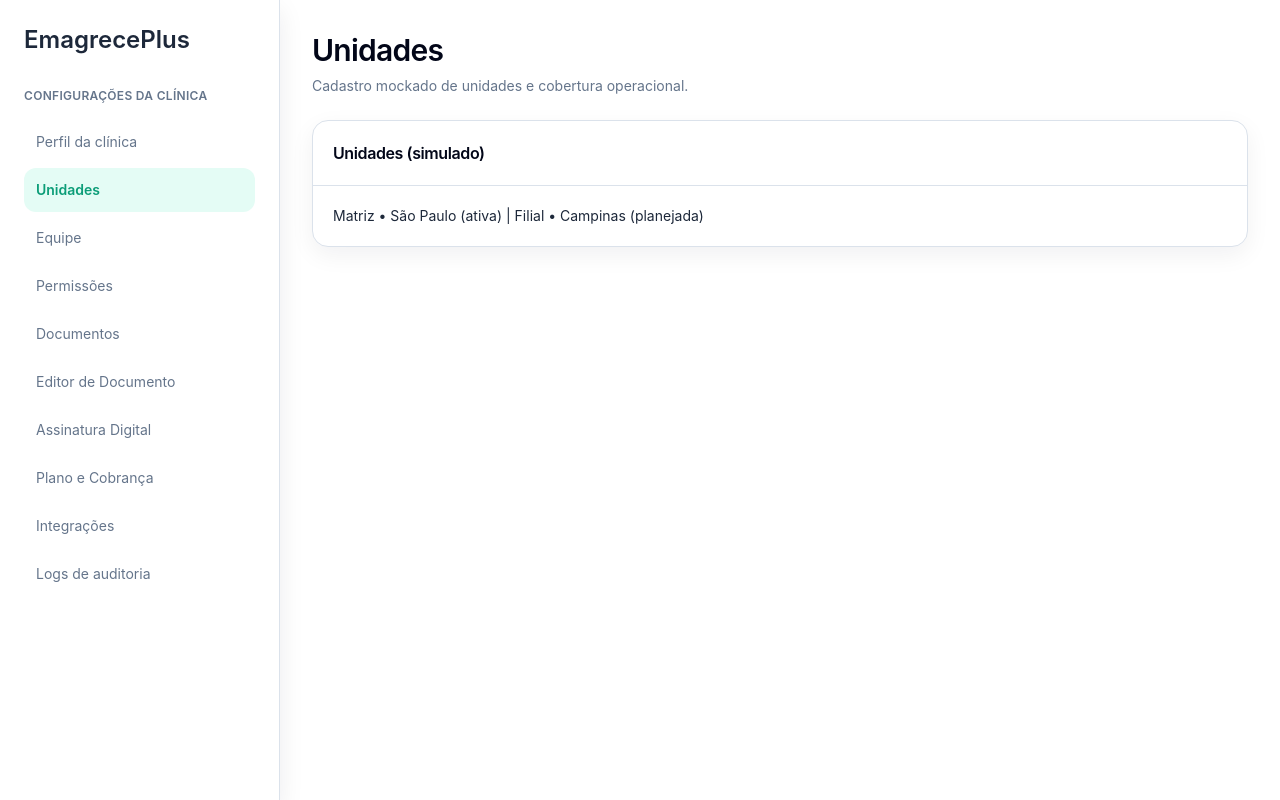
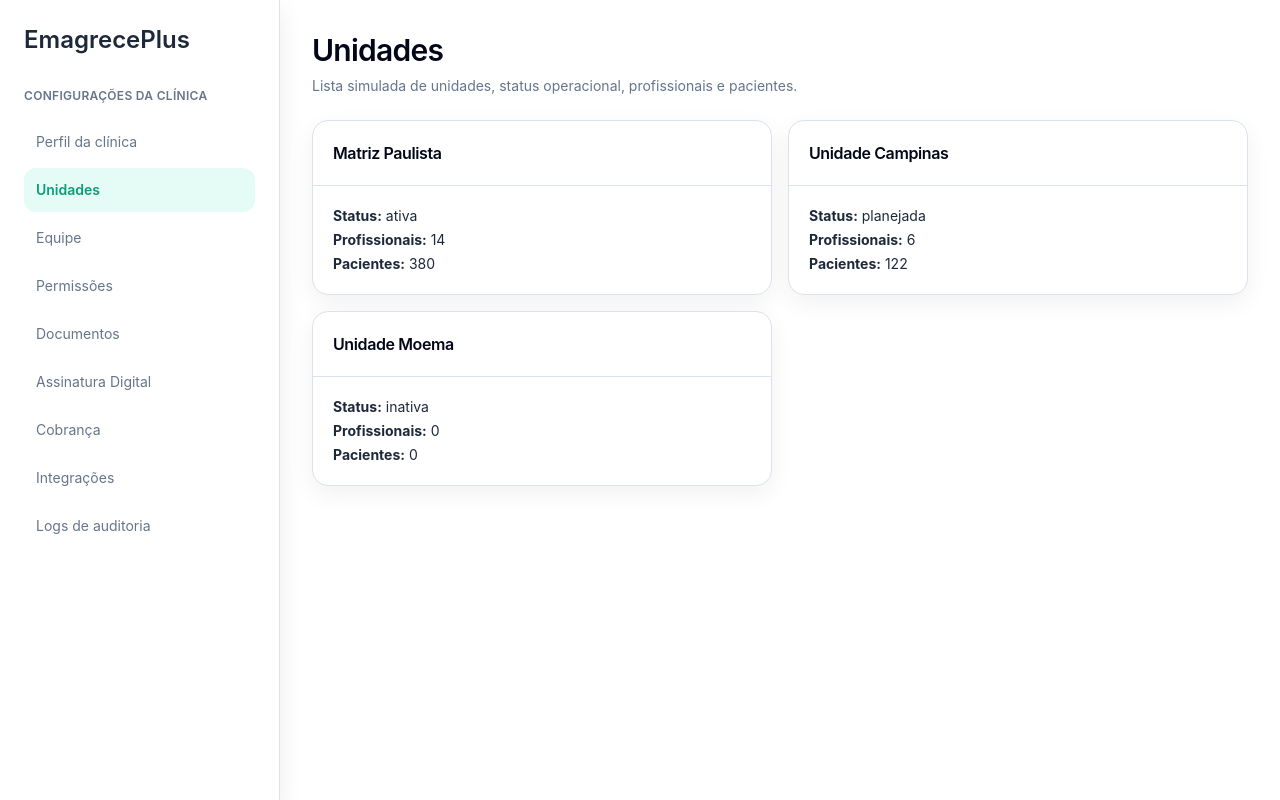
Before and after one commit to erickfroes/emagreceplus-ui-blueprint, a Next.js app: page /settings/units in a window 1280 px wide. Built offline with nearby package versions, Linux system fonts and the light colour scheme.

Commit message:
feat(settings): complete clinic config and harmonize settings routes

```diff
--- a/src/app/settings/audit-logs/page.tsx
+++ b/src/app/settings/audit-logs/page.tsx
@@ -5,9 +5,10 @@ import { EmptyState } from "@/components/ui/EmptyState";
 import { ErrorState } from "@/components/ui/ErrorState";
 import { ForbiddenState } from "@/components/ui/ForbiddenState";
 import { LoadingState } from "@/components/ui/LoadingState";
+import { settingsAuditLogsMock } from "@/data/mock/settings.mock";
 import { resolveUiState } from "@/data/mock/ui-states";
 
 export default async function SettingsAuditLogsPage({ searchParams }: { searchParams?: Promise<{ state?: string }> }) {
   const s = resolveUiState((await searchParams)?.state);
-  return <SettingsShell active="Logs de auditoria"><PageHeader title="Logs de auditoria" description="Rastreamento simulado de atividades administrativas." />{s==="loading"&&<LoadingState title="Carregando logs"/>}{s==="empty"&&<EmptyState title="Nenhum evento encontrado"/>}{s==="error"&&<ErrorState title="Falha ao carregar logs"/>}{s==="forbidden"&&<ForbiddenState title="Acesso restrito aos logs"/>}{s==="default"&&<Card><CardHeader><CardTitle>Últimos eventos (simulado)</CardTitle></CardHeader><CardContent className="text-sm">02/05/2026 09:13 • atualização de timezone • admin@emagreceplus.app</CardContent></Card>}</SettingsShell>;
+  return <SettingsShell active="Logs de auditoria"><PageHeader title="Logs de auditoria" description="Eventos administrativos simulados para rastreabilidade." />{s==="loading"&&<LoadingState title="Carregando logs"/>}{s==="empty"&&<EmptyState title="Nenhum evento encontrado"/>}{s==="error"&&<ErrorState title="Falha ao carregar logs"/>}{s==="forbidden"&&<ForbiddenState title="Acesso restrito aos logs"/>}{s==="default"&&<Card><CardHeader><CardTitle>Últimos eventos (simulado)</CardTitle></CardHeader><CardContent className="space-y-2 text-sm">{settingsAuditLogsMock.map((l)=><p key={l.at+l.actor}>{l.at} • {l.action} • {l.actor}</p>)}</CardContent></Card>}</SettingsShell>;
 }
--- a/src/app/settings/billing/page.tsx
+++ b/src/app/settings/billing/page.tsx
@@ -1,22 +1,14 @@
 import { SettingsShell } from "@/components/layout/SettingsShell";
 import { PageHeader } from "@/components/ui/PageHeader";
 import { Card, CardContent, CardHeader, CardTitle } from "@/components/ui/Card";
+import { EmptyState } from "@/components/ui/EmptyState";
+import { ErrorState } from "@/components/ui/ErrorState";
+import { ForbiddenState } from "@/components/ui/ForbiddenState";
+import { LoadingState } from "@/components/ui/LoadingState";
+import { settingsBillingMock } from "@/data/mock/settings.mock";
+import { resolveUiState } from "@/data/mock/ui-states";
 
-export default function SettingsBillingPage() {
-  return (
-    <SettingsShell active="Plano e Cobrança">
-      <PageHeader
-        title="Plano e Cobrança"
-        description="Módulo administrativo em fase UI-only / integração futura."
-      />
-      <Card>
-        <CardHeader>
-          <CardTitle>Status de cobrança SaaS</CardTitle>
-        </CardHeader>
-        <CardContent className="text-sm text-muted-foreground">
-          Plano atual simulado: Growth • Renovação simulada: 15/05/2026 • Gateway de cobrança: <strong>não configurado (simulado)</strong>.
-        </CardContent>
-      </Card>
-    </SettingsShell>
-  );
+export default async function SettingsBillingPage({ searchParams }: { searchParams?: Promise<{ state?: string }> }) {
+  const s = resolveUiState((await searchParams)?.state);
+  return <SettingsShell active="Cobrança"><PageHeader title="Plano e Cobrança" description="Módulo administrativo em UI-only com gateway planejado." />{s==="loading"&&<LoadingState title="Carregando cobrança"/>}{s==="empty"&&<EmptyState title="Sem plano ativo" actionLabel="Selecionar plano"/>}{s==="error"&&<ErrorState title="Falha ao carregar cobrança"/>}{s==="forbidden"&&<ForbiddenState title="Acesso restrito à cobrança"/>}{s==="default"&&<Card><CardHeader><CardTitle>Status de cobrança SaaS</CardTitle></CardHeader><CardContent className="text-sm text-muted-foreground">Plano atual: {settingsBillingMock.currentPlan} • Renovação: {settingsBillingMock.renewalDate} • Gateway: <strong>{settingsBillingMock.gatewayStatus}</strong>.</CardContent></Card>}</SettingsShell>;
 }
--- a/src/app/settings/integrations/page.tsx
+++ b/src/app/settings/integrations/page.tsx
@@ -5,9 +5,10 @@ import { EmptyState } from "@/components/ui/EmptyState";
 import { ErrorState } from "@/components/ui/ErrorState";
 import { ForbiddenState } from "@/components/ui/ForbiddenState";
 import { LoadingState } from "@/components/ui/LoadingState";
+import { settingsIntegrationsMock } from "@/data/mock/settings.mock";
 import { resolveUiState } from "@/data/mock/ui-states";
 
 export default async function SettingsIntegrationsPage({ searchParams }: { searchParams?: Promise<{ state?: string }> }) {
   const s = resolveUiState((await searchParams)?.state);
-  return <SettingsShell active="Integrações"><PageHeader title="Integrações" description="Painel de integrações planejadas sem chamadas reais." />{s==="loading"&&<LoadingState title="Carregando integrações"/>}{s==="empty"&&<EmptyState title="Sem integrações listadas"/>}{s==="error"&&<ErrorState title="Falha ao carregar integrações"/>}{s==="forbidden"&&<ForbiddenState title="Acesso restrito às integrações"/>}{s==="default"&&<div className="grid gap-4 md:grid-cols-2"><Card><CardHeader><CardTitle>D4Sign</CardTitle></CardHeader><CardContent className="text-sm text-muted-foreground">Provider planejado para assinatura digital. Status atual: <strong>não configurado (simulado)</strong>.</CardContent></Card><Card><CardHeader><CardTitle>Asaas</CardTitle></CardHeader><CardContent className="text-sm text-muted-foreground">Integração planejada para cobrança SaaS. Status atual: <strong>não configurado (simulado)</strong>.</CardContent></Card></div>}</SettingsShell>;
+  return <SettingsShell active="Integrações"><PageHeader title="Integrações" description="D4Sign e Asaas planejados com status simulado, sem chamadas reais." />{s==="loading"&&<LoadingState title="Carregando integrações"/>}{s==="empty"&&<EmptyState title="Sem integrações listadas"/>}{s==="error"&&<ErrorState title="Falha ao carregar integrações"/>}{s==="forbidden"&&<ForbiddenState title="Acesso restrito às integrações"/>}{s==="default"&&<div className="grid gap-4 md:grid-cols-2">{settingsIntegrationsMock.map((i)=><Card key={i.provider}><CardHeader><CardTitle>{i.provider}</CardTitle></CardHeader><CardContent className="text-sm text-muted-foreground">{i.purpose}. Status atual: <strong>{i.status}</strong>.</CardContent></Card>)}</div>}</SettingsShell>;
 }
--- a/src/app/settings/permissions/page.tsx
+++ b/src/app/settings/permissions/page.tsx
@@ -5,6 +5,7 @@ import { ErrorState } from "@/components/ui/ErrorState";
 import { ForbiddenState } from "@/components/ui/ForbiddenState";
 import { LoadingState } from "@/components/ui/LoadingState";
 import { PageHeader } from "@/components/ui/PageHeader";
+import { settingsPermissionsMock } from "@/data/mock/settings.mock";
 import { resolveUiState } from "@/data/mock/ui-states";
 
-export default async function SettingsPermissionsPage({ searchParams }: { searchParams?: Promise<{ state?: string }> }) { const s=resolveUiState((await searchParams)?.state); return <SettingsShell active="Permissões"><PageHeader title="Permissões" description="Matriz de acesso por função em estado simulado." />{s==="loading"&&<LoadingState title="Carregando permissões"/>}{s==="empty"&&<EmptyState title="Sem regras aplicadas" actionLabel="Aplicar política"/>}{s==="error"&&<ErrorState title="Falha ao carregar permissões"/>}{s==="forbidden"&&<ForbiddenState title="Acesso restrito às permissões"/>}{s==="default"&&<Card><CardHeader><CardTitle>Matriz (simulada)</CardTitle></CardHeader><CardContent className="text-sm">Admin: total • Nutricionista: pacientes e planos • Recepção: agenda e check-in</CardContent></Card>}</SettingsShell>; }
+export default async function SettingsPermissionsPage({ searchParams }: { searchParams?: Promise<{ state?: string }> }) { const s=resolveUiState((await searchParams)?.state); return <SettingsShell active="Permissões"><PageHeader title="Permissões" description="Matriz simulada de papéis e permissões." />{s==="loading"&&<LoadingState title="Carregando permissões"/>}{s==="empty"&&<EmptyState title="Sem regras aplicadas" actionLabel="Aplicar política"/>}{s==="error"&&<ErrorState title="Falha ao carregar permissões"/>}{s==="forbidden"&&<ForbiddenState title="Acesso restrito às permissões"/>}{s==="default"&&<Card><CardHeader><CardTitle>Matriz de acesso</CardTitle></CardHeader><CardContent className="space-y-2 text-sm">{settingsPermissionsMock.map((p)=><p key={p.permission}>{p.permission} • Admin {p.admin?"✅":"—"} • Nutri {p.nutricionista?"✅":"—"} • Recepção {p.recepcao?"✅":"—"}</p>)}</CardContent></Card>}</SettingsShell>; }
--- a/src/app/settings/profile/page.tsx
+++ b/src/app/settings/profile/page.tsx
@@ -22,7 +22,7 @@ export default async function SettingsProfilePage({ searchParams }: { searchPara
       {state === "default" ? (
         <div className="grid gap-4 lg:grid-cols-2">
           <Card><CardHeader><CardTitle>Dados públicos</CardTitle></CardHeader><CardContent className="space-y-2 text-sm"><p><strong>Razão social:</strong> {clinicSettingsProfileMock.publicInfo.legalName}</p><p><strong>Nome fantasia:</strong> {clinicSettingsProfileMock.publicInfo.tradeName}</p><p><strong>Website:</strong> {clinicSettingsProfileMock.publicInfo.website}</p><p><strong>E-mail:</strong> {clinicSettingsProfileMock.publicInfo.contactEmail}</p><p><strong>Telefone:</strong> {clinicSettingsProfileMock.publicInfo.contactPhone}</p></CardContent></Card>
-          <Card><CardHeader><CardTitle>Dados fiscais</CardTitle></CardHeader><CardContent className="space-y-2 text-sm"><p><strong>Documento:</strong> {clinicSettingsProfileMock.fiscalInfo.document}</p><p><strong>Inscrição municipal:</strong> {clinicSettingsProfileMock.fiscalInfo.municipalRegistration}</p><p><strong>Endereço fiscal:</strong> {clinicSettingsProfileMock.fiscalInfo.address}</p></CardContent></Card>
+          <Card><CardHeader><CardTitle>Dados fiscais</CardTitle></CardHeader><CardContent className="space-y-2 text-sm"><p><strong>CNPJ:</strong> {clinicSettingsProfileMock.fiscalInfo.cnpj}</p><p><strong>Inscrição municipal:</strong> {clinicSettingsProfileMock.fiscalInfo.municipalRegistration}</p><p><strong>Endereço fiscal:</strong> {clinicSettingsProfileMock.fiscalInfo.address}</p></CardContent></Card>
           <Card><CardHeader><CardTitle>Identidade visual</CardTitle></CardHeader><CardContent className="space-y-2 text-sm"><p><strong>Cor primária:</strong> {clinicSettingsProfileMock.branding.primaryColor}</p><p><strong>Cor secundária:</strong> {clinicSettingsProfileMock.branding.secondaryColor}</p><p><strong>Logo:</strong> {clinicSettingsProfileMock.branding.logoUrl} (simulado)</p></CardContent></Card>
           <Card><CardHeader><CardTitle>Timezone & preview documental</CardTitle></CardHeader><CardContent className="space-y-2 text-sm"><p><strong>Timezone operacional:</strong> {clinicSettingsProfileMock.timezone}</p><p><strong>Template:</strong> {clinicSettingsProfileMock.documentPreview.title}</p><p><strong>Última atualização:</strong> {clinicSettingsProfileMock.documentPreview.updatedAt}</p><p><strong>Status:</strong> {clinicSettingsProfileMock.documentPreview.status}</p></CardContent></Card>
         </div>
--- a/src/app/settings/team/page.tsx
+++ b/src/app/settings/team/page.tsx
@@ -5,6 +5,7 @@ import { ErrorState } from "@/components/ui/ErrorState";
 import { ForbiddenState } from "@/components/ui/ForbiddenState";
 import { LoadingState } from "@/components/ui/LoadingState";
 import { PageHeader } from "@/components/ui/PageHeader";
+import { settingsTeamInvitesMock, settingsTeamMembersMock } from "@/data/mock/settings.mock";
 import { resolveUiState } from "@/data/mock/ui-states";
 
-export default async function SettingsTeamPage({ searchParams }: { searchParams?: Promise<{ state?: string }> }) { const s=resolveUiState((await searchParams)?.state); return <SettingsShell active="Equipe"><PageHeader title="Equipe" description="Membros e papéis clínicos em modo UI-only." />{s==="loading"&&<LoadingState title="Carregando equipe"/>}{s==="empty"&&<EmptyState title="Sem membros na equipe" actionLabel="Convidar membro"/>}{s==="error"&&<ErrorState title="Falha ao carregar equipe"/>}{s==="forbidden"&&<ForbiddenState title="Acesso restrito à equipe"/>}{s==="default"&&<Card><CardHeader><CardTitle>Equipe (simulado)</CardTitle></CardHeader><CardContent className="text-sm">3 nutricionistas • 1 recepção • 1 coordenação</CardContent></Card>}</SettingsShell>; }
+export default async function SettingsTeamPage({ searchParams }: { searchParams?: Promise<{ state?: string }> }) { const s=resolveUiState((await searchParams)?.state); return <SettingsShell active="Equipe"><PageHeader title="Equipe" description="Usuários, convites e papéis com dados simulados." />{s==="loading"&&<LoadingState title="Carregando equipe"/>}{s==="empty"&&<EmptyState title="Sem membros na equipe" actionLabel="Convidar membro"/>}{s==="error"&&<ErrorState title="Falha ao carregar equipe"/>}{s==="forbidden"&&<ForbiddenState title="Acesso restrito à equipe"/>}{s==="default"&&<div className="grid gap-4 lg:grid-cols-2"><Card><CardHeader><CardTitle>Usuários</CardTitle></CardHeader><CardContent className="space-y-2 text-sm">{settingsTeamMembersMock.map((m)=><p key={m.id}>{m.name} • {m.role} • <strong>{m.status}</strong></p>)}</CardContent></Card><Card><CardHeader><CardTitle>Convites</CardTitle></CardHeader><CardContent className="space-y-2 text-sm">{settingsTeamInvitesMock.map((i)=><p key={i.email}>{i.email} • {i.role} • <strong>{i.status}</strong></p>)}</CardContent></Card></div>}</SettingsShell>; }
--- a/src/app/settings/units/page.tsx
+++ b/src/app/settings/units/page.tsx
@@ -5,10 +5,10 @@ import { ErrorState } from "@/components/ui/ErrorState";
 import { ForbiddenState } from "@/components/ui/ForbiddenState";
 import { LoadingState } from "@/components/ui/LoadingState";
 import { PageHeader } from "@/components/ui/PageHeader";
+import { settingsUnitsMock } from "@/data/mock/settings.mock";
 import { resolveUiState } from "@/data/mock/ui-states";
 
 export default async function SettingsUnitsPage({ searchParams }: { searchParams?: Promise<{ state?: string }> }) {
-  const params = await searchParams;
-  const state = resolveUiState(params?.state);
-  return <SettingsShell active="Unidades"><PageHeader title="Unidades" description="Cadastro mockado de unidades e cobertura operacional." />{state==="loading"&&<LoadingState title="Carregando unidades"/>}{state==="empty"&&<EmptyState title="Nenhuma unidade cadastrada" description="Crie a primeira unidade clínica." actionLabel="Adicionar unidade"/>}{state==="error"&&<ErrorState title="Falha ao carregar unidades"/>}{state==="forbidden"&&<ForbiddenState title="Acesso restrito às unidades"/>}{state==="default"&&<Card><CardHeader><CardTitle>Unidades (simulado)</CardTitle></CardHeader><CardContent className="text-sm">Matriz • São Paulo (ativa) | Filial • Campinas (planejada)</CardContent></Card>}</SettingsShell>;
+  const state = resolveUiState((await searchParams)?.state);
+  return <SettingsShell active="Unidades"><PageHeader title="Unidades" description="Lista simulada de unidades, status operacional, profissionais e pacientes." />{state==="loading"&&<LoadingState title="Carregando unidades"/>}{state==="empty"&&<EmptyState title="Nenhuma unidade cadastrada" description="Cadastre unidades para escalar a operação." actionLabel="Adicionar unidade"/>}{state==="error"&&<ErrorState title="Falha ao carregar unidades"/>}{state==="forbidden"&&<ForbiddenState title="Acesso restrito às unidades"/>}{state==="default"&&<div className="grid gap-4 md:grid-cols-2">{settingsUnitsMock.map((u)=><Card key={u.id}><CardHeader><CardTitle>{u.name}</CardTitle></CardHeader><CardContent className="space-y-1 text-sm"><p><strong>Status:</strong> {u.status}</p><p><strong>Profissionais:</strong> {u.professionals}</p><p><strong>Pacientes:</strong> {u.patients}</p></CardContent></Card>)}</div>}</SettingsShell>;
 }
--- a/src/components/layout/SettingsShell.tsx
+++ b/src/components/layout/SettingsShell.tsx
@@ -7,9 +7,8 @@ const settingsMenu: SidebarItem[] = [
   { label: "Equipe", href: "/settings/team" },
   { label: "Permissões", href: "/settings/permissions" },
   { label: "Documentos", href: "/settings/documents" },
-  { label: "Editor de Documento", href: "/settings/documents/editor" },
-  { label: "Assinatura Digital", href: "/settings/signature" },
-  { label: "Plano e Cobrança", href: "/settings/billing" },
+    { label: "Assinatura Digital", href: "/settings/signature" },
+  { label: "Cobrança", href: "/settings/billing" },
   { label: "Integrações", href: "/settings/integrations" },
   { label: "Logs de auditoria", href: "/settings/audit-logs" },
 ];
--- a/src/contracts/settings.ts
+++ b/src/contracts/settings.ts
@@ -9,7 +9,7 @@ export interface ClinicPublicInfo {
 }
 
 export interface ClinicFiscalInfo {
-  document: string;
+  cnpj: string;
   municipalRegistration: string;
   address: string;
 }
@@ -31,3 +31,49 @@ export interface ClinicSettingsProfile {
     status: "simulado" | "não configurado";
   };
 }
+
+export interface UnitSummary {
+  id: string;
+  name: string;
+  status: "ativa" | "inativa" | "planejada";
+  professionals: number;
+  patients: number;
+}
+
+export interface TeamMember {
+  id: string;
+  name: string;
+  role: string;
+  status: "ativo" | "inativo";
+}
+
+export interface TeamInvitation {
+  email: string;
+  role: string;
+  status: "pendente" | "expirado" | "aceito";
+}
+
+export interface PermissionMatrix {
+  permission: string;
+  admin: boolean;
+  nutricionista: boolean;
+  recepcao: boolean;
+}
+
+export interface IntegrationStatus {
+  provider: "D4Sign" | "Asaas";
+  purpose: string;
+  status: string;
+}
+
+export interface AuditLogEntry {
+  at: string;
+  actor: string;
+  action: string;
+}
+
+export interface BillingSettings {
+  currentPlan: string;
+  renewalDate: string;
+  gatewayStatus: string;
+}
--- a/src/data/mock/settings.mock.ts
+++ b/src/data/mock/settings.mock.ts
@@ -1,4 +1,13 @@
-import type { ClinicSettingsProfile } from "@/contracts/settings";
+import type {
+  AuditLogEntry,
+  BillingSettings,
+  ClinicSettingsProfile,
+  IntegrationStatus,
+  PermissionMatrix,
+  TeamInvitation,
+  TeamMember,
+  UnitSummary,
+} from "@/contracts/settings";
 
 export const clinicSettingsProfileMock: ClinicSettingsProfile = {
   publicInfo: {
@@ -9,7 +18,7 @@ export const clinicSettingsProfileMock: ClinicSettingsProfile = {
     contactPhone: "+55 11 4000-5522",
   },
   fiscalInfo: {
-    document: "CNPJ 00.000.000/0001-99",
+    cnpj: "00.000.000/0001-99",
     municipalRegistration: "123.456-7",
     address: "Av. Paulista, 1000 - Bela Vista, São Paulo - SP",
   },
@@ -25,3 +34,44 @@ export const clinicSettingsProfileMock: ClinicSettingsProfile = {
     status: "simulado",
   },
 };
+
+export const settingsUnitsMock: UnitSummary[] = [
+  { id: "u1", name: "Matriz Paulista", status: "ativa", professionals: 14, patients: 380 },
+  { id: "u2", name: "Unidade Campinas", status: "planejada", professionals: 6, patients: 122 },
+  { id: "u3", name: "Unidade Moema", status: "inativa", professionals: 0, patients: 0 },
+];
+
+export const settingsTeamMembersMock: TeamMember[] = [
+  { id: "t1", name: "Ana Lima", role: "Admin", status: "ativo" },
+  { id: "t2", name: "Paulo Nunes", role: "Nutricionista", status: "ativo" },
+  { id: "t3", name: "Marta Reis", role: "Recepção", status: "ativo" },
+];
+
+export const settingsTeamInvitesMock: TeamInvitation[] = [
+  { email: "novo.profissional@emagreceplus.app", role: "Nutricionista", status: "pendente" },
+  { email: "financeiro@emagreceplus.app", role: "Financeiro", status: "expirado" },
+];
+
+export const settingsPermissionsMock: PermissionMatrix[] = [
+  { permission: "Pacientes", admin: true, nutricionista: true, recepcao: true },
+  { permission: "Planos alimentares", admin: true, nutricionista: true, recepcao: false },
+  { permission: "Financeiro", admin: true, nutricionista: false, recepcao: false },
+  { permission: "Configurações", admin: true, nutricionista: false, recepcao: false },
+];
+
+export const settingsIntegrationsMock: IntegrationStatus[] = [
+  { provider: "D4Sign", purpose: "Assinatura documental", status: "não configurado (simulado)" },
+  { provider: "Asaas", purpose: "Cobrança SaaS", status: "não configurado (simulado)" },
+];
+
+export const settingsAuditLogsMock: AuditLogEntry[] = [
+  { at: "2026-05-02 09:13", actor: "admin@emagreceplus.app", action: "Atualizou timezone" },
+  { at: "2026-05-02 08:21", actor: "coordenacao@emagreceplus.app", action: "Editou dados públicos" },
+  { at: "2026-05-01 18:47", actor: "admin@emagreceplus.app", action: "Revisou permissões" },
+];
+
+export const settingsBillingMock: BillingSettings = {
+  currentPlan: "Growth",
+  renewalDate: "2026-05-15",
+  gatewayStatus: "não configurado (simulado)",
+};
```
